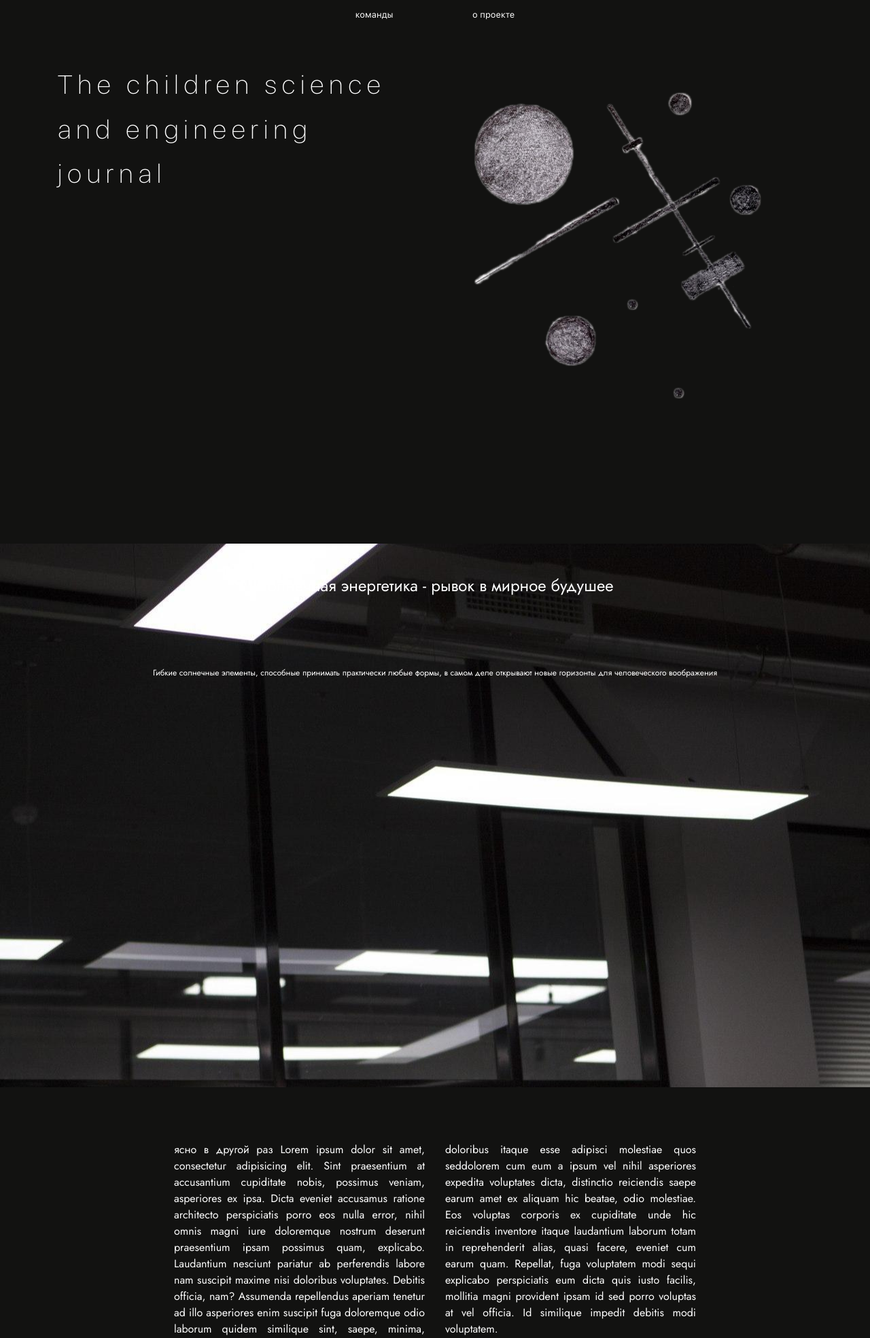
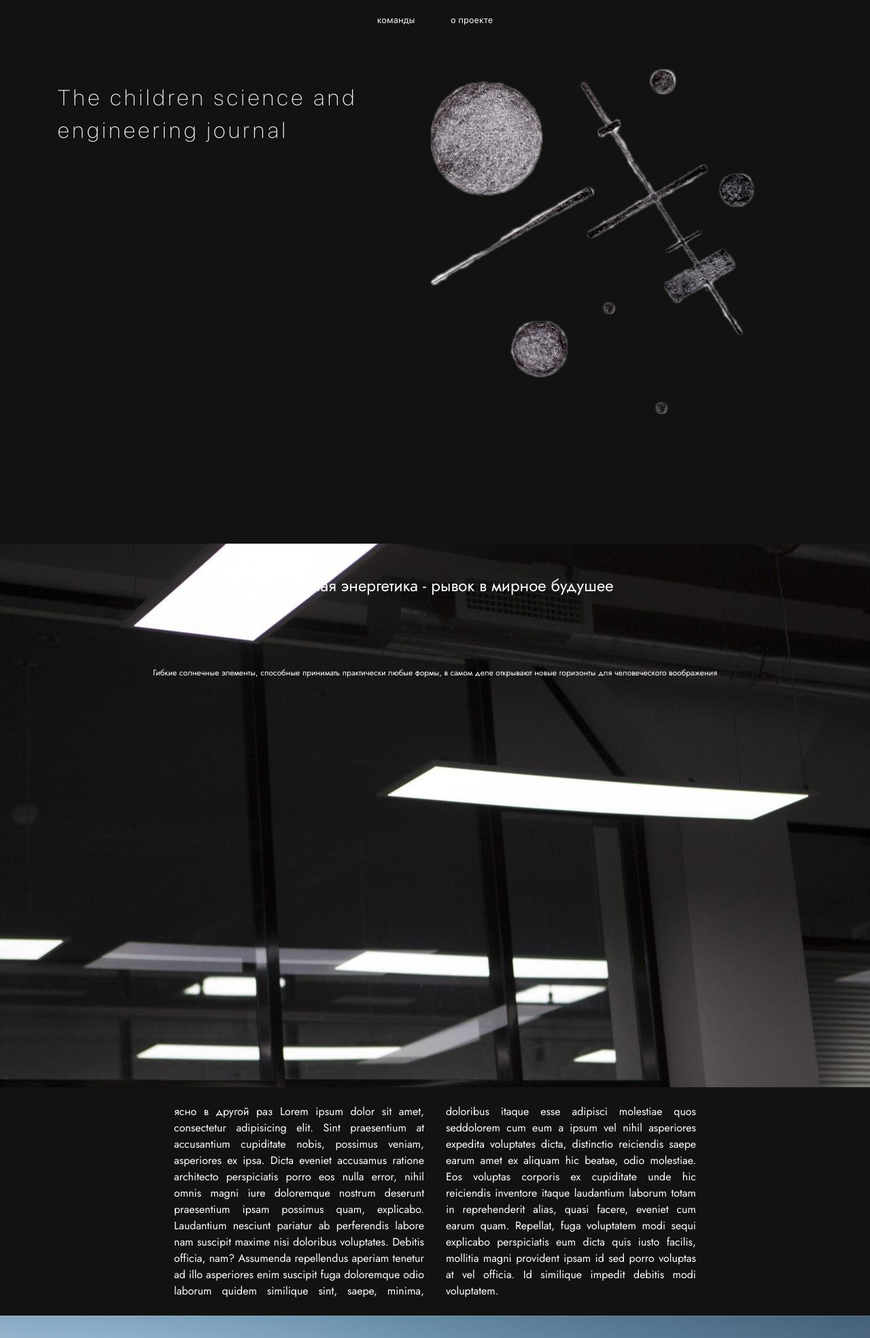
Before and after one commit to Massshhhaaa/thejournal, a Django app: page / in a window 1280 px wide. Shown: the top 1969 px of the page at 68% size. Run offline with Django 3.2, Linux system fonts and the light colour scheme; data comes from the database, SQL or seed files in the repository; some libraries are stand-ins or nearby versions.

Commit message:
minor update

```diff
--- a/mainapp/templates/mainapp/index.html
+++ b/mainapp/templates/mainapp/index.html
@@ -14,21 +14,19 @@
 </head>
 <body>
 <div class="first-container">
-    <div class="d-flex flex-column flex-row align-items-center px-md-3 mb-2">
-      <nav class="my-1 my-md-2">
-        <a class="p-2 m-sm-5 nav-item" href="#">команды</a>
-        <a class="p-2 m-sm-5 nav-item" href="#">о проекте</a>
+    <div class="d-flex flex-column flex-row align-items-center">
+      <nav class="my-2 my-md-3">
+        <a class="px-md-2 m-3 nav-item" href="#">команды</a>
+        <a class="px-md-2 m-3 nav-item" href="#">о проекте</a>
       </nav>
   </div>
 
   <div class="container">
         <div class="row">
-          <div class="pt-5 mb-3 col">
-              <h1  class='sf-thin'>The children science</h1>
-              <h1 class='sf-thin'>and engineering </h1>
-              <h1 class='sf-thin'>journal</h1>
+          <div class="pt-md-5 mt-3 col name">
+              <h1  class='sf-thin'>The children science and engineering journal</h1>
           </div>
-        <img src="../../static/img/art.png" class="art pt-5 mb-3 col">
+        <img src="../../static/img/art.png" class="col art">
         </div>
   </div>
 </div>
@@ -36,9 +34,9 @@
 {% for h in hello %}
     <div style="background-image: url({{ h.img.url }})" class="container-fluid post-image">
       <h2 class="d-flex justify-content-center wh fs-3 py-5 post_title"><a href="{{ h.slug }}">{{ h.title }}</a></h2>
-      <p class="d-flex justify-content-center wh fs-1 py-5">{{ h.excerption }}</p>
+      <p class="d-flex justify-content-center wh fs-1 py-5 excerption">{{ h.excerption }}</p>
     </div>
-  <div class="annotation wh">{{h.annotation}} Lorem ipsum dolor sit amet, consectetur adipisicing elit. Sint praesentium at accusantium cupiditate nobis, possimus veniam, asperiores ex ipsa. Dicta eveniet accusamus ratione architecto perspiciatis porro eos nulla error, nihil omnis magni iure doloremque nostrum deserunt praesentium ipsam possimus quam, explicabo. Laudantium nesciunt pariatur ab perferendis labore nam suscipit maxime nisi doloribus voluptates. Debitis officia, nam? Assumenda repellendus aperiam tenetur ad illo asperiores enim suscipit fuga doloremque odio laborum quidem similique sint, saepe, minima, doloribus itaque esse adipisci molestiae quos seddolorem cum eum a ipsum vel nihil asperiores expedita voluptates dicta, distinctio reiciendis saepe earum amet ex aliquam hic beatae, odio molestiae. Eos voluptas corporis ex cupiditate unde hic reiciendis inventore itaque laudantium laborum totam in reprehenderit alias, quasi facere, eveniet cum earum quam. Repellat, fuga voluptatem modi sequi explicabo perspiciatis eum dicta quis iusto facilis, mollitia magni provident ipsam id sed porro voluptas at vel officia. Id similique impedit debitis modi voluptatem.
+  <div class="annotation wh border_bottom">{{h.annotation}} Lorem ipsum dolor sit amet, consectetur adipisicing elit. Sint praesentium at accusantium cupiditate nobis, possimus veniam, asperiores ex ipsa. Dicta eveniet accusamus ratione architecto perspiciatis porro eos nulla error, nihil omnis magni iure doloremque nostrum deserunt praesentium ipsam possimus quam, explicabo. Laudantium nesciunt pariatur ab perferendis labore nam suscipit maxime nisi doloribus voluptates. Debitis officia, nam? Assumenda repellendus aperiam tenetur ad illo asperiores enim suscipit fuga doloremque odio laborum quidem similique sint, saepe, minima, doloribus itaque esse adipisci molestiae quos seddolorem cum eum a ipsum vel nihil asperiores expedita voluptates dicta, distinctio reiciendis saepe earum amet ex aliquam hic beatae, odio molestiae. Eos voluptas corporis ex cupiditate unde hic reiciendis inventore itaque laudantium laborum totam in reprehenderit alias, quasi facere, eveniet cum earum quam. Repellat, fuga voluptatem modi sequi explicabo perspiciatis eum dicta quis iusto facilis, mollitia magni provident ipsam id sed porro voluptas at vel officia. Id similique impedit debitis modi voluptatem.
   </div>
 {% endfor %}
 
--- a/static/css/style.css
+++ b/static/css/style.css
@@ -4,10 +4,11 @@
   font-weight: normal;
   font-style: normal;
 }
-.nav-item{
-  color: #fff;
-  font-family: san;
-  font-size: 0.8em;
+@font-face {
+  font-family: SF;
+  src:url('../fonts/sf-ui-display-thin-58646e9b26e8b.woff') format('woff');
+  font-weight: normal;
+  font-style: normal;
 }
 
 html{
@@ -23,32 +24,27 @@ body{
     background-color: #121211;
   }
 
-.post_title a{
-  color: white;
+.post_title a{color: white;}
+.post_title a:hover{color: white;}
+.excerption{}
 
-}
-
-.post_title a:hover{
-  color: white;
-
-}
 a:hover{
   color: grey;
   transition-duration: 0.3s;
   text-decoration: none;
 }
 
-@font-face {
-  font-family: SF;
-  src:url('../fonts/sf-ui-display-thin-58646e9b26e8b.woff') format('woff');
-  font-weight: normal;
-  font-style: normal;
+.nav-item{
+  color: #fff;
+  font-family: san;
+  font-size: 0.8em;
 }
-@font-face {
-  font-family: SF-R;
-  src:url('../fonts/1.ttf')format('woff');
-  font-weight: normal;
-  font-style: normal;
+
+.name{
+
+}
+@media (max-width: 800px) {
+  .name {}
 }
 
 .wh{
@@ -69,11 +65,6 @@ a:hover{
     font-size: 3vh;
 }
 
-@media (min-width: 768px) {
-  html {
-    font-size: 16px;
-  }
-}
 
 .first-container{
   width: 100vw;
@@ -88,16 +79,22 @@ a:hover{
 }
 
 .sf-thin{
+  font-size: 2rem;
   color: #fff;
   font-family: SF;
-  letter-spacing: 0.5rem;
-  font-size: 3vw;
+  letter-spacing: 0.3rem;
   line-height: 1.5;
+
 }
 
 .art{
-  width: 10vw;
-  height: inherit;
+    width: 50vw;
+    height: auto;
+}
+@media (max-width: 800px) {
+    .art {
+      display: none;
+    }
 }
 
 .post-image{
@@ -109,41 +106,48 @@ a:hover{
 }
 
 
-/* https://github.com/pixelcog/parallax.js/tree/v2.0.0-alpha */
-.parallax-container{
-  min-height: 50vh;
-  background: transparent;
-
-}
-
-.scrollingElement{
-  overflow: scroll;
-  position: absolute;
-  top: 213px;
-  left: 0;
-  width: 100vw;
-  height: 100vh;
-  overflow-y: auto;
-}
-
-
-
 .vlad{
   max-width: 40vw;
   box-sizing: content-box;
 }
 
+
 .annotation{
-  min-height: 50vh;
-  padding: 10vh 0 7vh 0;
+  min-height: auto;
+  padding: 3vh 0 3vh 0;
   width: 60vw;
   position: relative;
   margin: 0 auto;
   text-align: justify;
-  -webkit-column-gap: 30px;
-  -moz-column-gap: 30px;
-  column-gap: 30px;
+  -webkit-column-gap: 2em;
+  -moz-column-gap: 2em;
+  column-gap: 2em;
   -webkit-column-count:2;
   -moz-column-count:2;
   column-count: 2;
 }
+@media (min-width: 800px) and (max-width: 1200px) {
+  .annotation {
+    -webkit-column-count: 2;
+    -moz-column-count: 2;
+    column-count: 2;
+    -webkit-column-gap: 2em;
+    -moz-column-gap: 2em;
+    column-gap: 2em;
+    padding: 3vh 5vw;
+    width: 90vw;
+
+  }
+}
+@media (max-width: 800px) {
+  .annotation {
+    -webkit-column-count: 1;
+    -moz-column-count: 1;
+    column-count: 1;
+    -webkit-column-gap: 2em;
+    -moz-column-gap: 2em;
+    column-gap: 2em;
+    width: auto;
+    padding: 3vh 5vw;
+  }
+}
```
